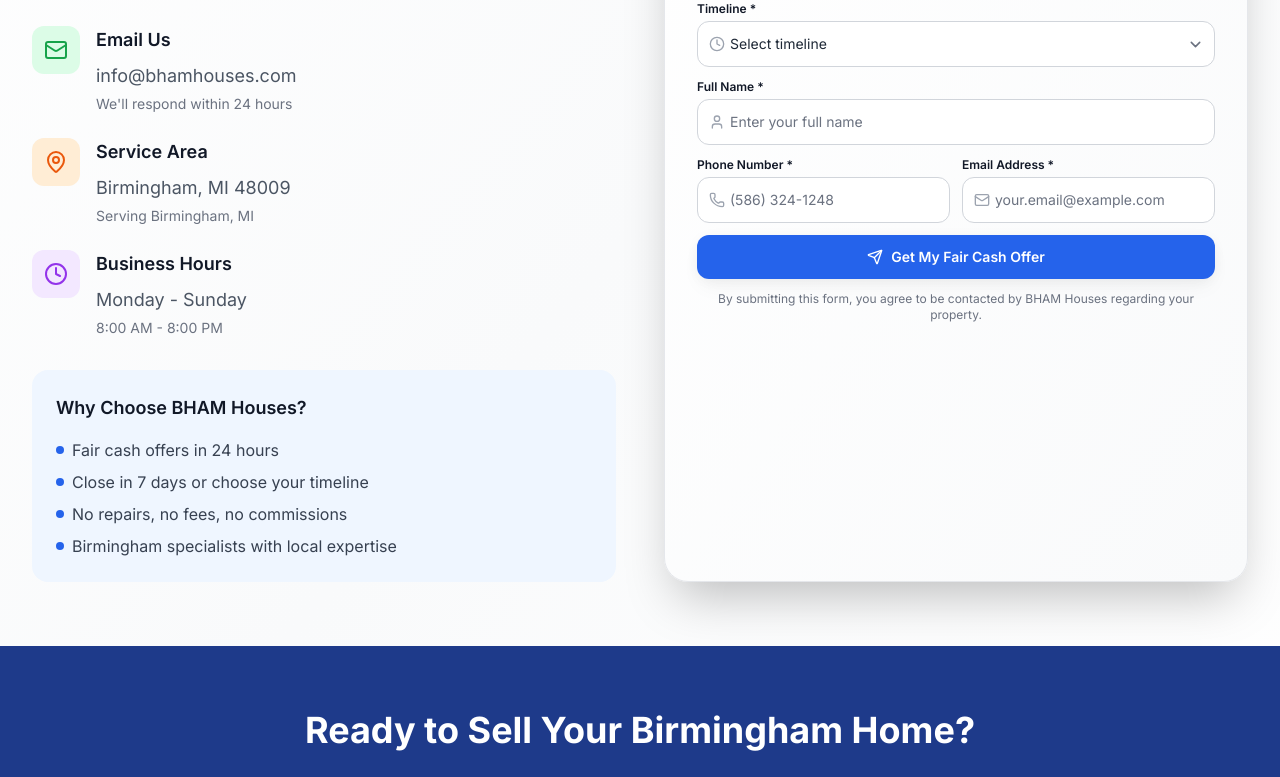
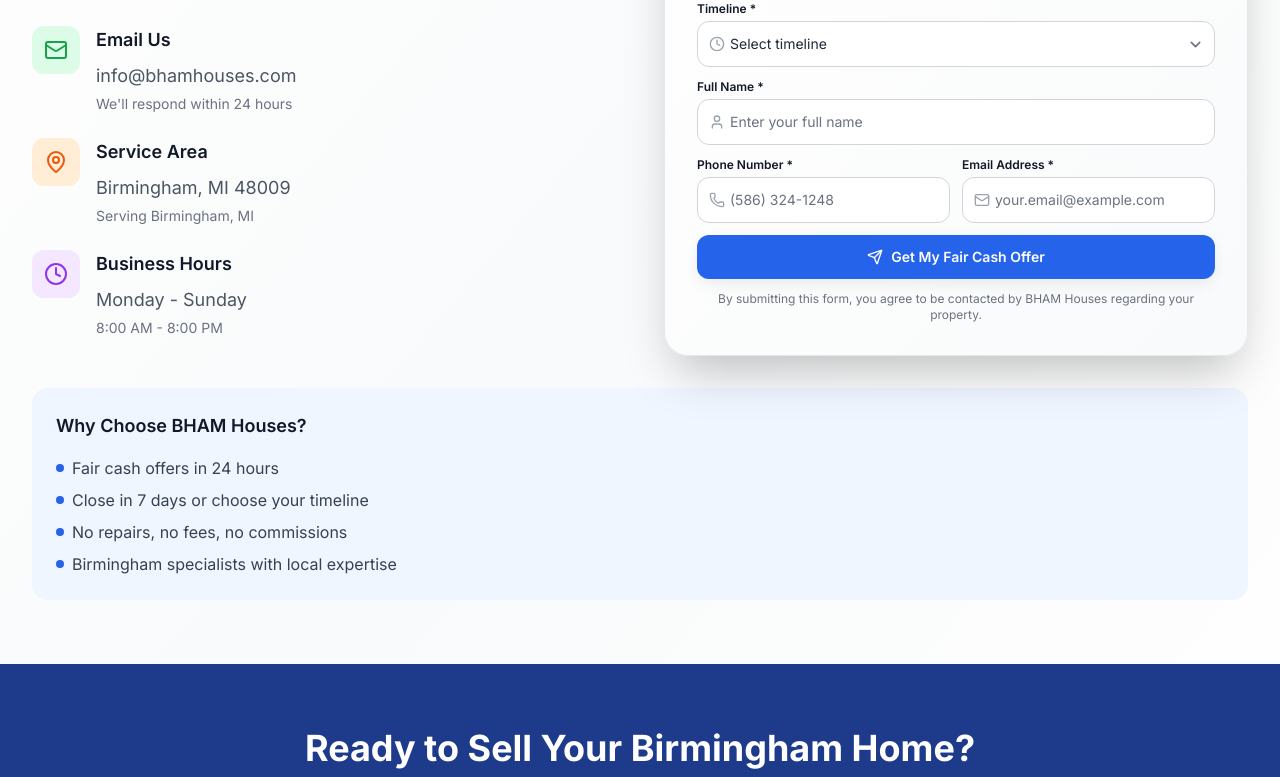
Before and after one commit to tomytomz1/bhamhouses, a Next.js app: page /contact in a window 1280 px wide. Shown: the part 616-1393 px from the top of the page. Built offline with nearby package versions, Linux system fonts and the light colour scheme; no server answers.

Commit message:
Move Why Choose BHAM Houses section to full-width row below both columns

```diff
--- a/src/app/contact/page.tsx
+++ b/src/app/contact/page.tsx
@@ -88,9 +88,20 @@
                   </div>
                 </div>
               </div>
+            </div>
 
-              {/* Why Choose Us */}
-              <div className="bg-blue-50 rounded-2xl p-6">
+            {/* Contact Form */}
+            <div className="card-luxury">
+              <LeadForm
+                variant="inline"
+                title="Get Your Free Cash Offer"
+                subtitle="Fill out the form below and we'll contact you within 24 hours with your fair cash offer."
+              />
+            </div>
+          </div>
+
+          {/* Why Choose Us - Full Width Row */}
+          <div className="bg-blue-50 rounded-2xl p-6 mt-8">
             <h3 className="text-lg font-semibold text-gray-900 mb-4">Why Choose BHAM Houses?</h3>
             <ul className="space-y-2 text-gray-700">
               <li className="flex items-center space-x-2">
@@ -110,17 +121,6 @@
                 <span>Birmingham specialists with local expertise</span>
               </li>
             </ul>
-              </div>
-            </div>
-
-            {/* Contact Form */}
-            <div className="card-luxury">
-              <LeadForm
-                variant="inline"
-                title="Get Your Free Cash Offer"
-                subtitle="Fill out the form below and we'll contact you within 24 hours with your fair cash offer."
-              />
-            </div>
           </div>
         </div>
       </section>
```
Lines whose indentation alone changed are shown as unchanged.
